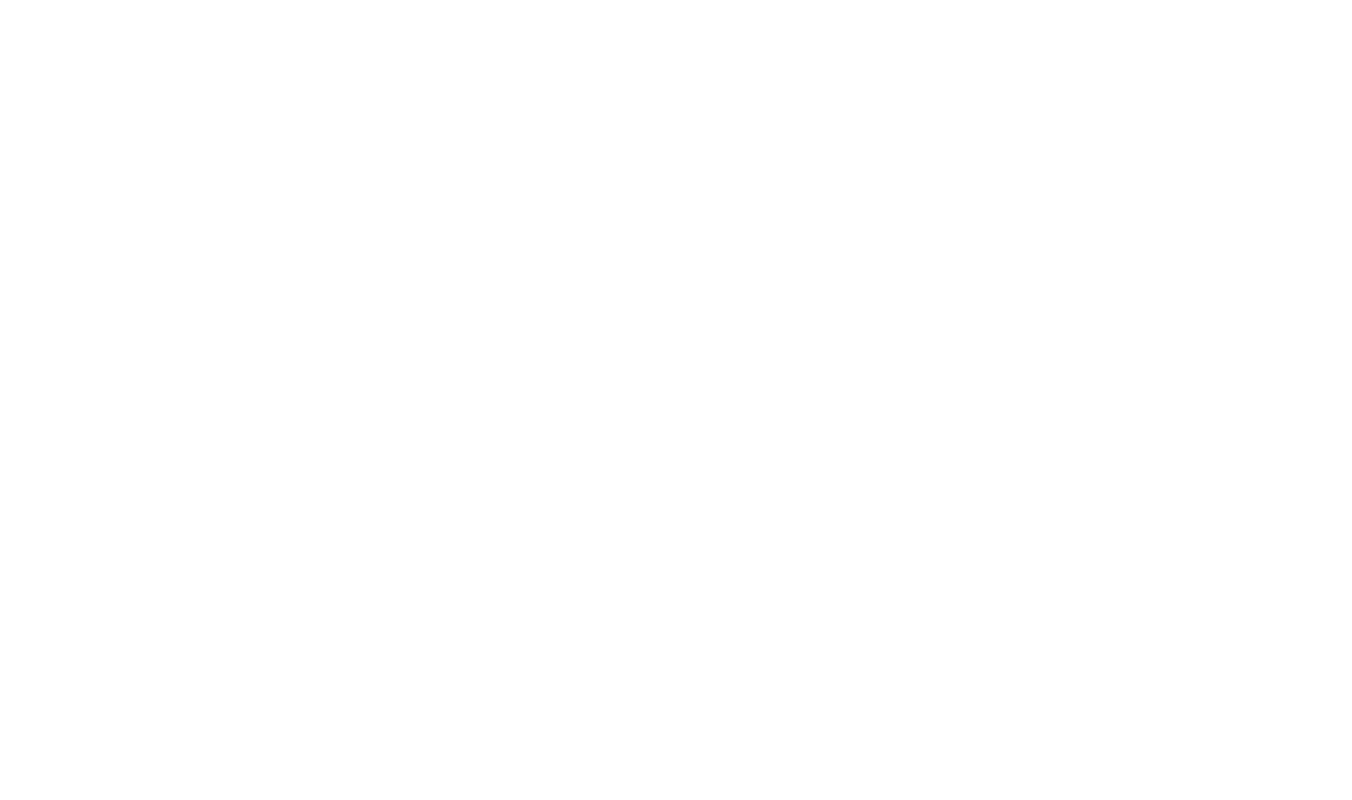
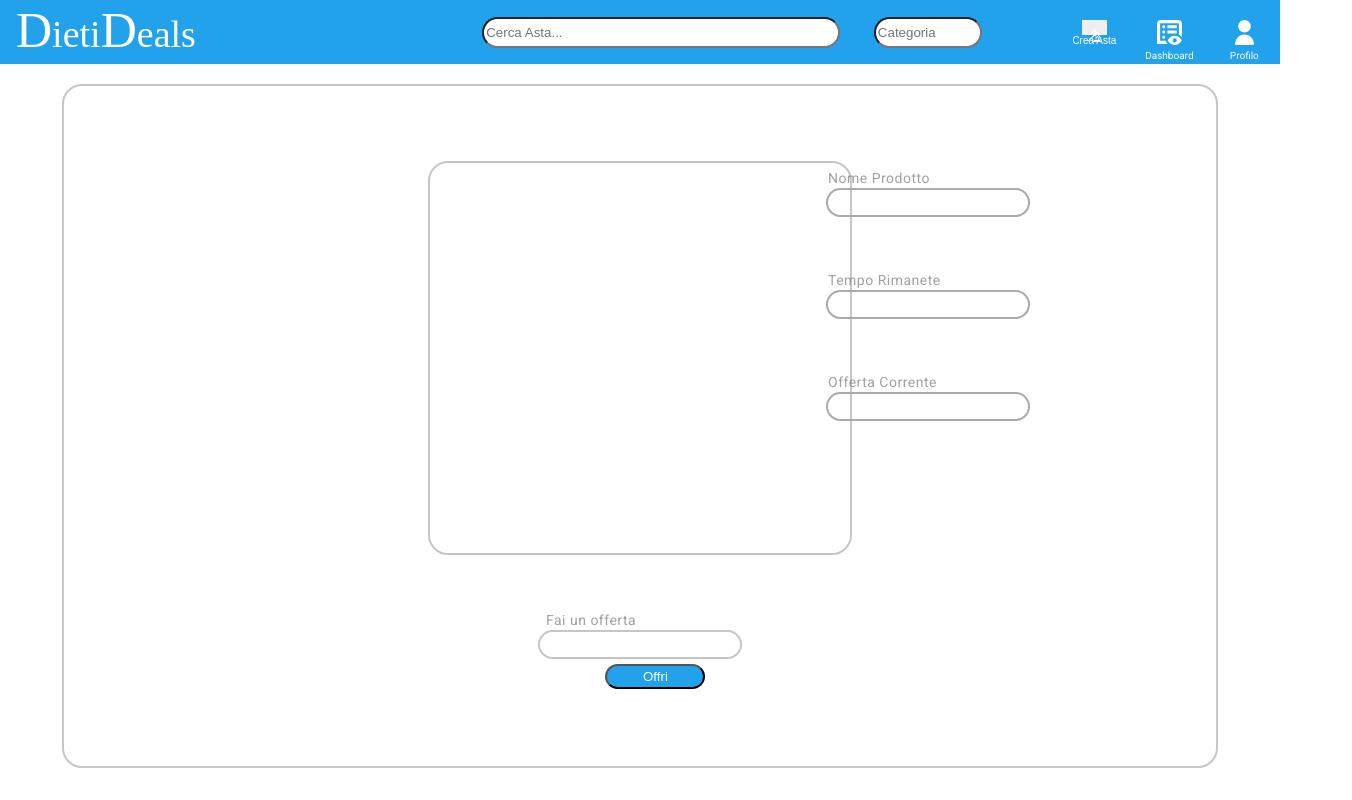
Before and after one commit to andrear3/ingsw-project-2023, an Angular app in the folder frontend/angular-app/: page /product in a window 1280 px wide. Before the commit this address led to /. Shown: the whole page, 1352 px wide, since content can reach past the window. Built offline with nearby package versions, Linux system fonts and the light colour scheme; a web font is replaced by a local one.

Commit message:
pagina product

```diff
--- a/frontend/angular-app/src/app/app.routes.ts
+++ b/frontend/angular-app/src/app/app.routes.ts
@@ -9,6 +9,7 @@ import { FormsModule } from '@angular/forms';
 import { HttpClientModule } from '@angular/common/http';
 import { AppComponent } from './app.component';
 import { RestService } from './_services/rest-api.service';
+import { ProductpageComponent } from './productpage/productpage.component';
 
 export const routes: Routes = [
   {
@@ -26,6 +27,12 @@ export const routes: Routes = [
     title: 'Registration',
     component: RegistrationpageComponent,
   },
+  {
+  path: 'product',
+  title: 'Product',
+  component: ProductpageComponent,
+},
+
 ];
 //login
 @NgModule({
--- a/frontend/angular-app/src/app/navbar/navbar.component.ts
+++ b/frontend/angular-app/src/app/navbar/navbar.component.ts
@@ -30,11 +30,3 @@ export class NavbarComponent {
   ];
 }
 // script.ts
-
-// Funzione per mostrare il popup
-function showPopup(): void {
-  const popupElement = document.getElementById('popup');
-  if (popupElement) {
-      popupElement.style.display = 'flex';
-  }
-}
--- /dev/null
+++ b/frontend/angular-app/src/app/productpage/productpage.component.html
@@ -0,0 +1,38 @@
+<!DOCTYPE html>
+<html lang="en">
+<head>
+  <meta charset="UTF-8">
+
+  <link rel="stylesheet" href="productpage.component.scss" />
+  <title>Product</title>
+
+</head>
+<body>
+    <nav>
+        <app-navbar></app-navbar>
+      </nav>
+ <div class="square">
+    <div class="nomeProdotto">
+        <label>Nome Prodotto</label>
+    </div>
+    <div class="tempoRimanente">
+        <label>Tempo Rimanete</label>
+    </div>
+    <div class="offertaCorrente">
+        <label>Offerta Corrente</label>
+    </div>
+    <div class="tuaOfferta">
+        <label>Fai un offerta</label>
+    </div>
+    <div class="foto"></div>
+    <button class="offerta-BTN">Offri</button>
+
+
+
+ </div>
+
+  <main>
+
+  </main>
+</body>
+</html>
--- /dev/null
+++ b/frontend/angular-app/src/app/productpage/productpage.component.scss
@@ -0,0 +1,91 @@
+.square{
+    width: 90%;
+    height: 85%;
+    border:2px solid ie-hex-str($color: #AAAA);
+    border-radius: 20px;
+    margin:20px auto;
+    text-align: center;
+    position: relative;
+}
+.nomeProdotto,
+.tempoRimanente,
+.offertaCorrente {
+    position: absolute;
+    width: 200px;
+    height: 25px;
+    border-radius: 20px;
+    border: 2px solid #AAAAAA;
+}
+
+.nomeProdotto {
+    top: 15%;
+    left: 75%;
+    transform: translate(-50%, 0);
+    z-index: 1;
+}
+
+.tempoRimanente {
+    top: 30%;
+    left: 75%;
+    transform: translate(-50%, 0);
+    z-index: 2;
+}
+
+.offertaCorrente {
+    top: 45%;
+    left: 75%;
+    transform: translate(-50%, 0);
+    z-index: 3;
+}
+
+.nomeProdotto label,.tempoRimanente label,.offertaCorrente label{
+    display: block;
+    font-size: 14px;
+    color: #727272aa; /* Colore del testo delle etichette */
+    position: absolute;
+    margin-top: -12% ;
+
+
+}
+.tuaOfferta{
+    position: absolute;
+    display: block;
+    margin: 0px auto;
+    width:200px;
+    height: 25px;
+    border-radius: 20px;
+    border: 2px solid #AAAA;
+    top: 80%;
+    left: 50%;
+    transform: translate(-50%, 0);
+}
+.tuaOfferta label{
+    display: block;
+    font-size: 14px;
+    color: #727272aa; /* Colore del testo delle etichette */
+    position: relative;
+    left: 3%;
+    text-align: left;
+    margin-top:-12% ;
+}
+.foto{
+    position: absolute;
+    margin: 0px auto;
+    width:420px;
+    height: 390px;
+    border-radius: 20px;
+    border: 2px solid #AAAA;
+     top: 40%;
+     left: 50%;
+     transform: translate(-50%,-50%);
+}
+.offerta-BTN{
+    width:100px;
+    height: 25px;
+    background-color: #22A2EA;
+    border-radius: 20px;
+    position:absolute;
+    top: 85%;
+    left: 47%;
+    color:white;
+}
```
Also changed, not shown: frontend/angular-app/src/app/productpage/productpage.component.ts (added, +13 -0 lines), 2 other files (tests, documents, lock files or other folders).
